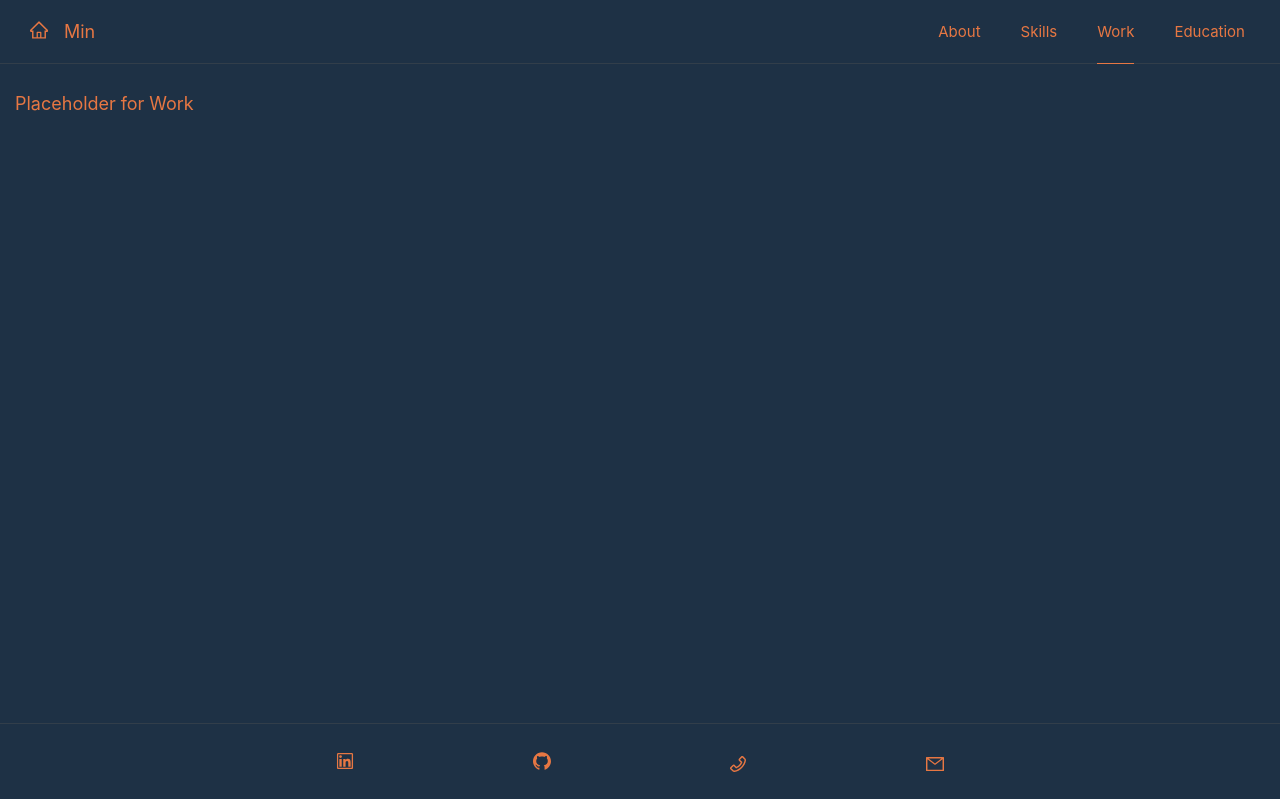
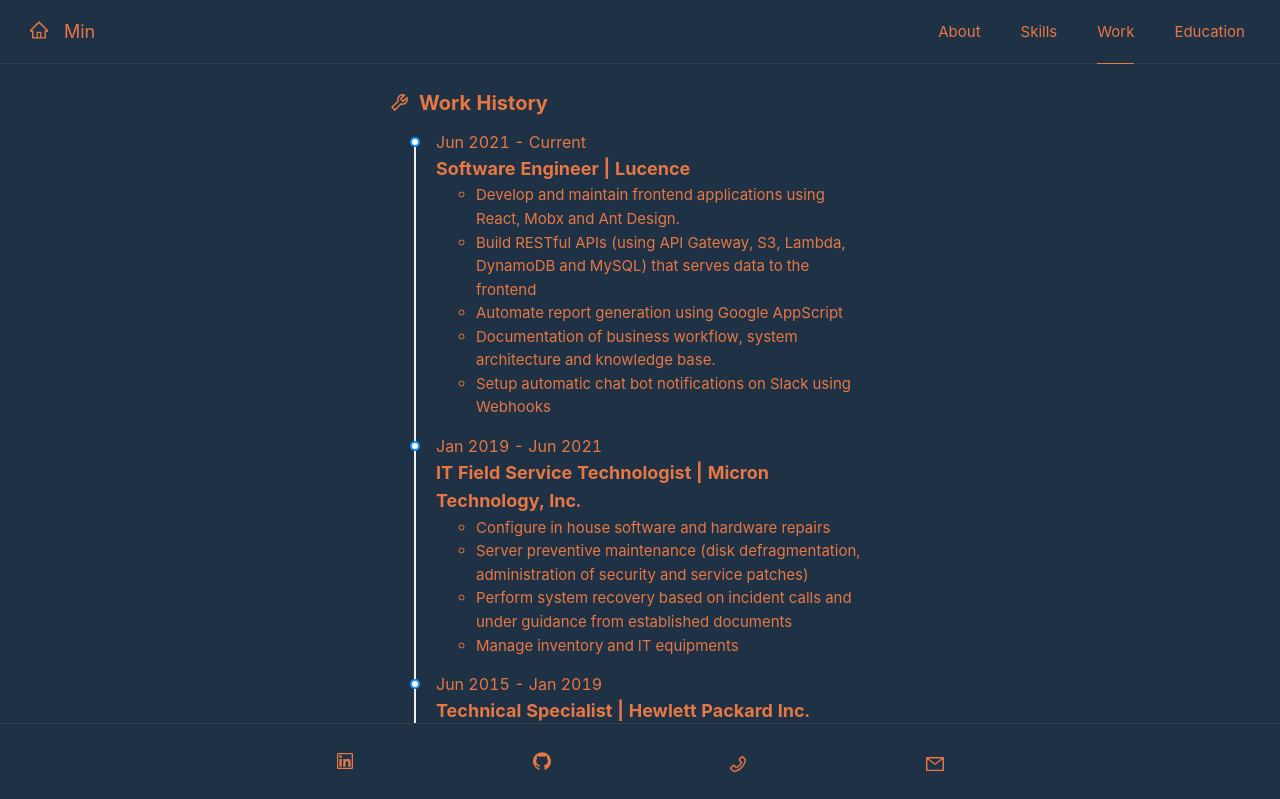
Before and after one commit to pohti/portfolio-antd, a React (Create React App) app: page /work in a window 1280 px wide. Shown: the top 799 px of the page. Built offline with nearby package versions, Linux system fonts and the light colour scheme.

Commit message:
working on work tab

```diff
--- a/src/components/Content/Work/Work.css
+++ b/src/components/Content/Work/Work.css
@@ -0,0 +1,10 @@
+.work-main-div {
+  /* border-style: solid;
+  border-width: 1px;
+  border-color: green; */
+
+  display: flex;
+  flex-direction: column;
+  align-items: center;
+  justify-content: center;
+}
--- a/src/components/Content/Work/Work.jsx
+++ b/src/components/Content/Work/Work.jsx
@@ -1,11 +1,16 @@
 import React, { Component } from 'react'
-
+import {
+  ToolOutlined
+} from '@ant-design/icons'
+import { work_data } from './work_data'
+import './Work.css'
+import { CustomTimeline } from '../common/Timeline'
 
 export default class Work extends Component {
   render() {
     return (
-      <div>
-        Placeholder for Work
+      <div className="work-main-div">
+        <CustomTimeline title="Work History" icon={<ToolOutlined />} data={work_data}/>
       </div>
     )
   }
--- /dev/null
+++ b/src/components/Content/Work/work_data.jsx
@@ -0,0 +1,41 @@
+
+export const work_data = [
+  {
+    date: 'Jun 2021 - Current',
+    title: 'Software Engineer | Lucence ',
+    subtitle: (
+      <ul>
+        <li>Develop and maintain frontend applications using React, Mobx and Ant Design.</li>
+        <li>Build RESTful APIs (using API Gateway, S3, Lambda, DynamoDB and MySQL) that serves data to the frontend</li>
+        <li>Automate report generation using Google AppScript</li>
+        <li>Documentation of business workflow, system architecture and knowledge base.</li>
+        <li>Setup automatic chat bot notifications on Slack using Webhooks</li>
+      </ul>
+    ),
+  },
+  {
+    date: 'Jan 2019 - Jun 2021',
+    title: 'IT Field Service Technologist | Micron Technology, Inc.',
+    subtitle: (
+      <ul>
+        <li>Configure in house software and hardware repairs</li>
+        <li>Server preventive maintenance (disk defragmentation, administration of security and service patches)</li>
+        <li>Perform system recovery based on incident calls and under guidance from established documents</li>
+        <li>Manage inventory and IT equipments</li>
+      </ul>
+    )
+  },
+  {
+    date: 'Jun 2015 - Jan 2019',
+    title: 'Technical Specialist | Hewlett Packard Inc. ',
+    subtitle: (
+      <ul>
+        <li>Troubleshoot problems in non functioning equipment.</li>
+        <li>Dismantled, adjusted, repaired and assembled equipment according to plans, blueprints, operating or repair manuals, and/or rough sketches or drawings.</li>
+        <li>Performed equipment modification as directed by test/manufacturing engineers.</li>
+        <li>Assisted Engineers by operating the machinery at specific settings and providing data.</li>
+        <li>Liaised with vendors regarding replacement orders and tooling modifications.</li>
+      </ul>
+    )
+  },
+]
--- a/src/components/Content/common/Timeline.css
+++ b/src/components/Content/common/Timeline.css
@@ -7,6 +7,7 @@
   padding-left: 10vw;
   padding-right: 10vw;
   padding-bottom: 10px;
+
 
   height: 100%;
   line-height: 27px;
```
